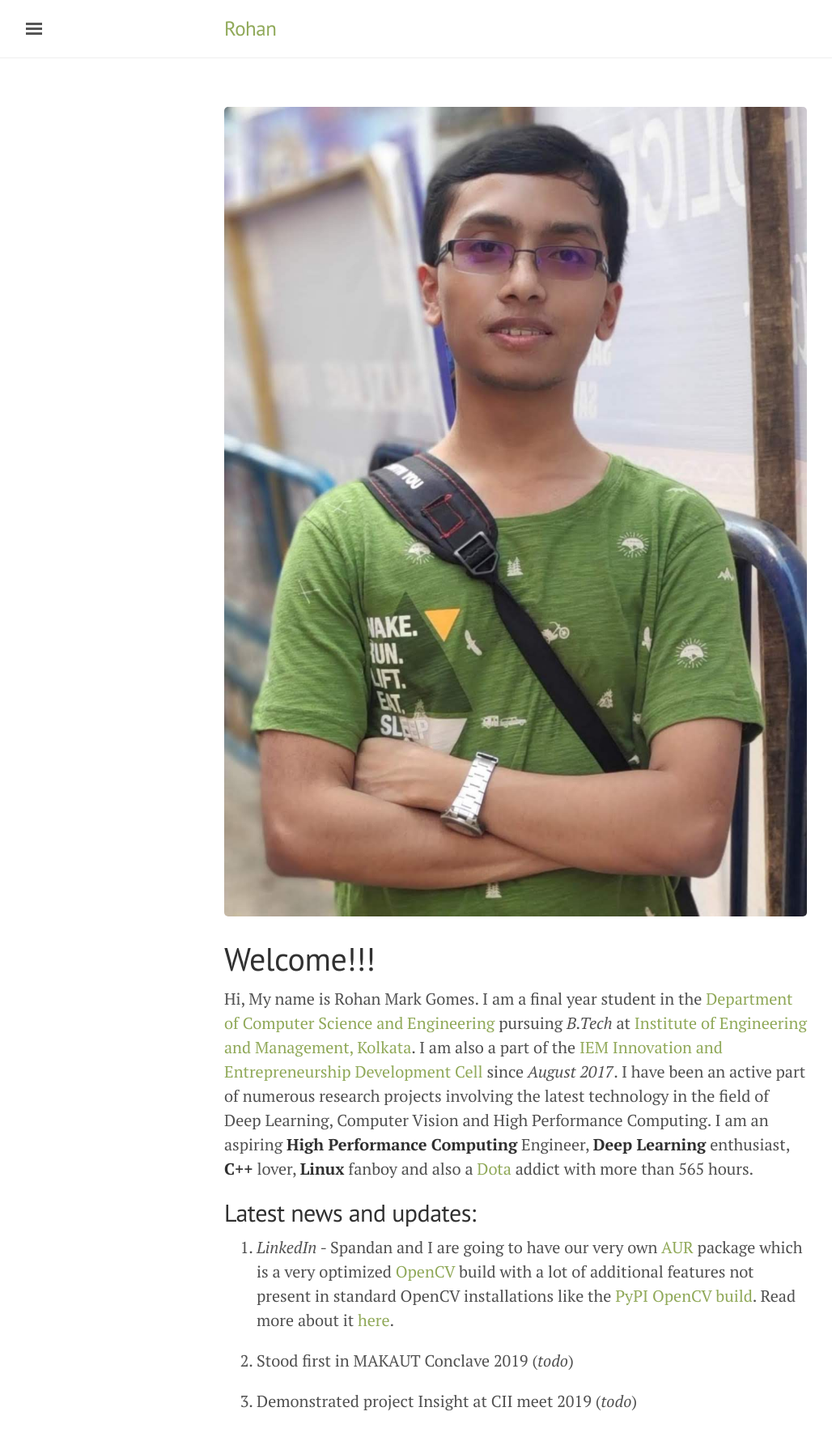
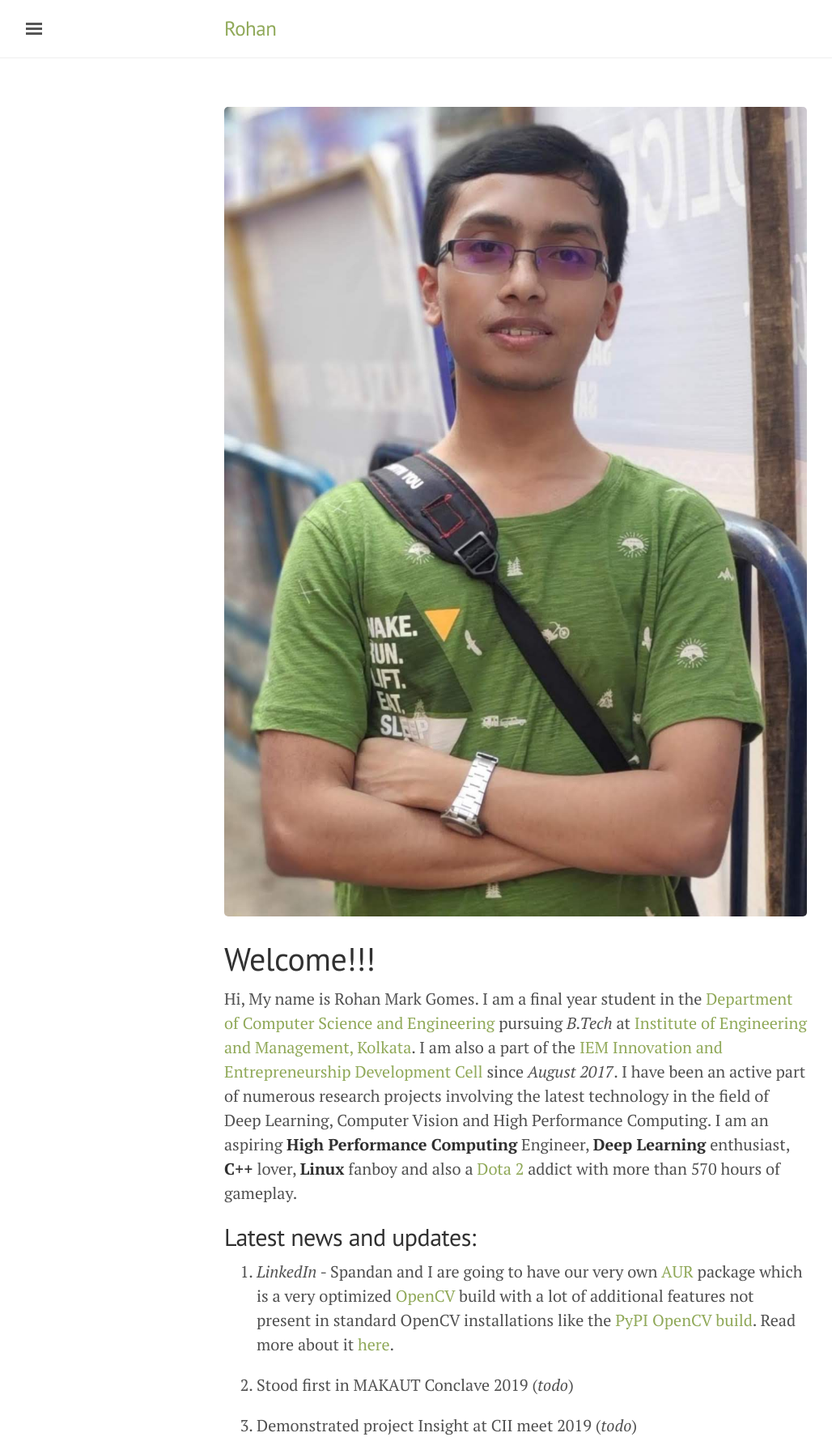
Before and after one commit to DarkStar1997/DarkStar1997.github.io, a Jekyll site: the page built from index.md, in a window 1280 px wide. Shown: the whole page at 81% size, without its empty margins (3-1031 px from the left). Built offline with Jekyll 4.4.1, drawn with Linux system fonts in a browser that asks for light colours; before the commit the page ends 1766 px from its top, so only the background shows below that.

Commit message:
Minor fix

```diff
--- a/index.md
+++ b/index.md
@@ -8,7 +8,7 @@ title: Homepage
 
 # Welcome!!!
 
-Hi, My name is Rohan Mark Gomes. I am a final year student in the [Department of Computer Science and Engineering](https://iemcse.wordpress.com/) pursuing *B.Tech* at [Institute of Engineering and Management, Kolkata](http://iem.edu.in/). I am also a part of the [IEM Innovation and Entrepreneurship Development Cell](http://iedc.iemecell.com/) since *August 2017*. I have been an active part of numerous research projects involving the latest technology in the field of Deep Learning, Computer Vision and High Performance Computing. I am an aspiring **High Performance Computing** Engineer, **Deep Learning** enthusiast, **C++** lover, **Linux** fanboy and also a [Dota](http://www.dota2.com/international/battlepass/) addict with more than 565 hours.
+Hi, My name is Rohan Mark Gomes. I am a final year student in the [Department of Computer Science and Engineering](https://iemcse.wordpress.com/) pursuing *B.Tech* at [Institute of Engineering and Management, Kolkata](http://iem.edu.in/). I am also a part of the [IEM Innovation and Entrepreneurship Development Cell](http://iedc.iemecell.com/) since *August 2017*. I have been an active part of numerous research projects involving the latest technology in the field of Deep Learning, Computer Vision and High Performance Computing. I am an aspiring **High Performance Computing** Engineer, **Deep Learning** enthusiast, **C++** lover, **Linux** fanboy and also a [Dota 2](http://www.dota2.com/international/battlepass/) addict with more than 570 hours of gameplay.
 
 ## Latest news and updates:
 
```
